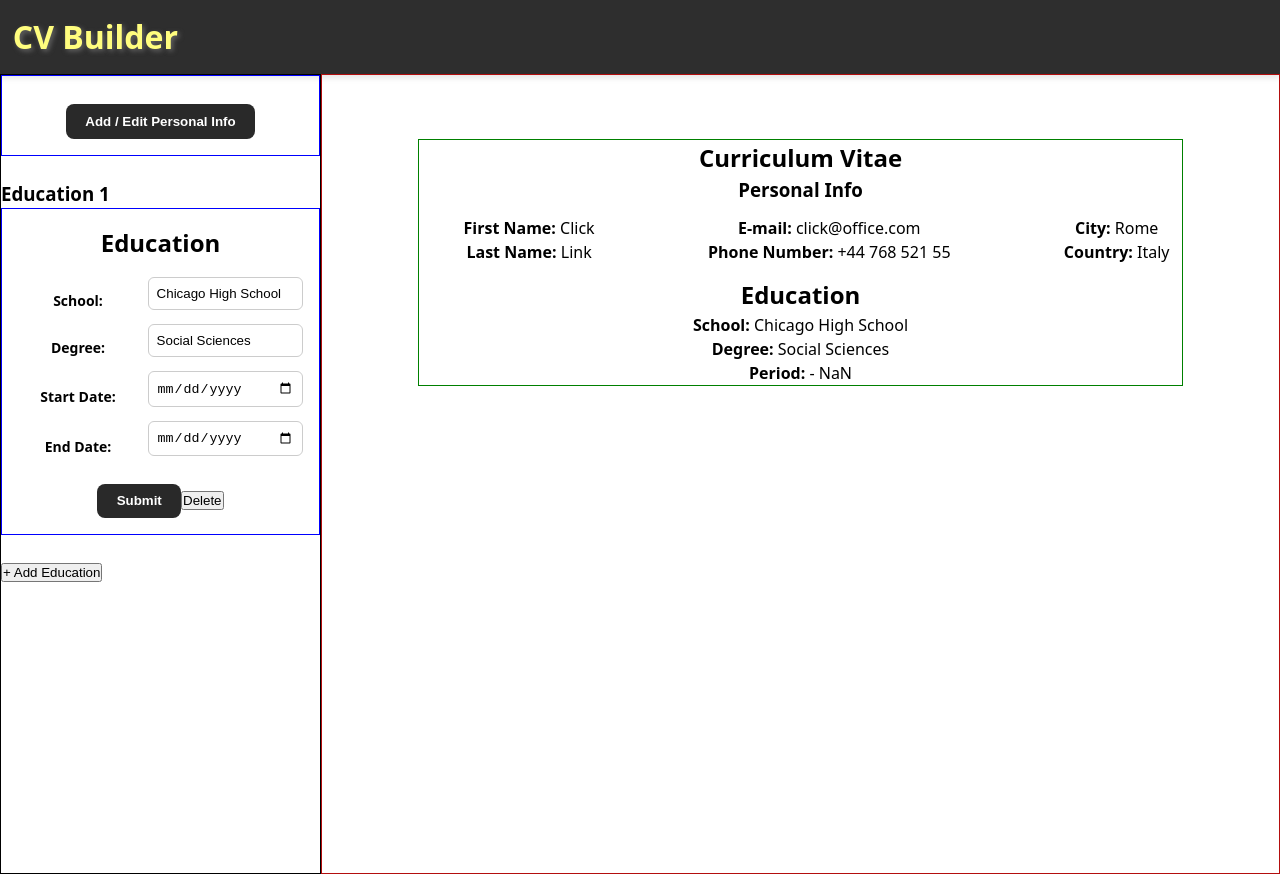
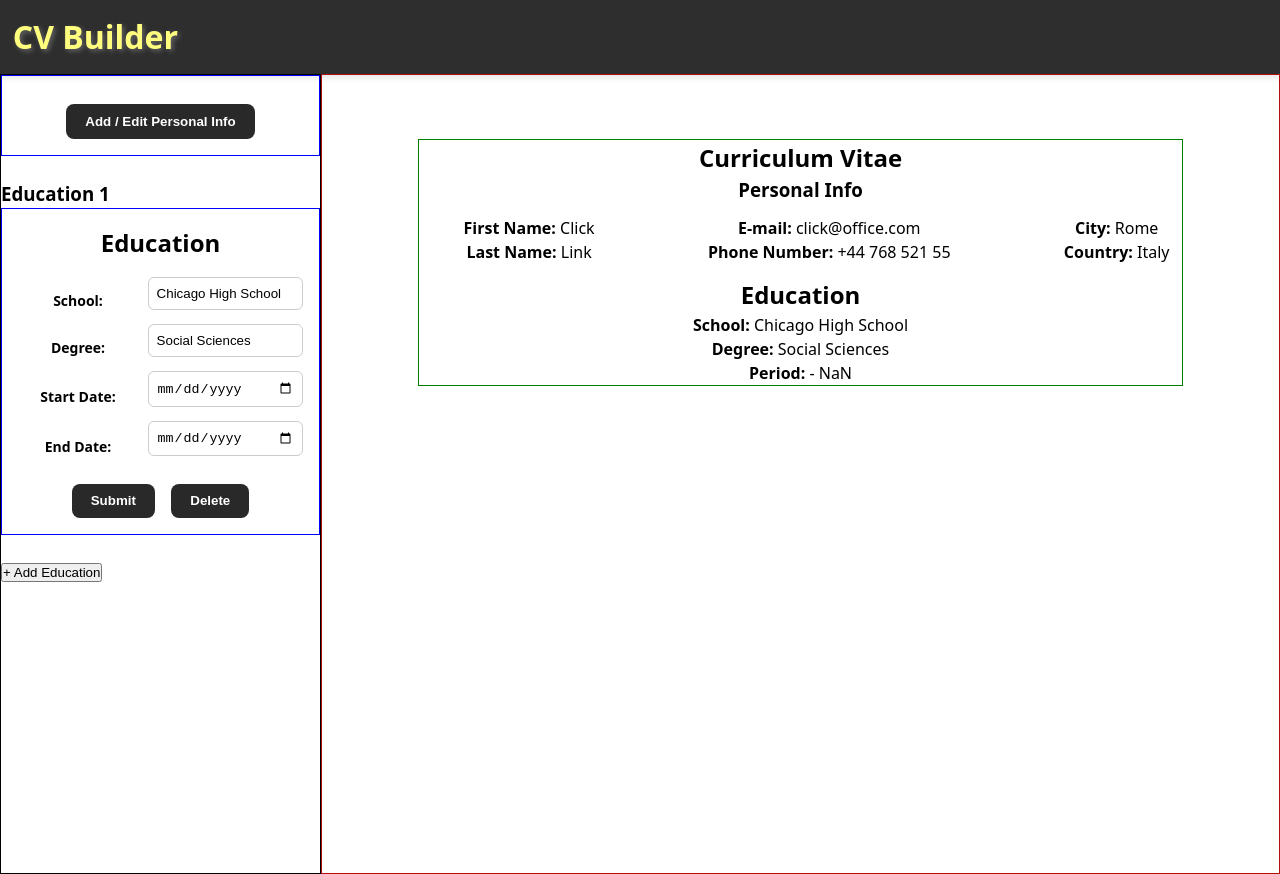
Before and after one commit to FreeFallRush/cv-application, a React (Vite) app: page / in a window 1280 px wide. Both pictures are taken after a click on the button "Add / Edit Education". Built offline with nearby package versions, Linux system fonts and the light colour scheme.

Commit message:
Structured EducationInfoForm.jsx btns
Styled btns in FormStyle.css

```diff
--- a/src/components/EducationInfoForm.jsx
+++ b/src/components/EducationInfoForm.jsx
@@ -70,12 +70,14 @@ function EducationInfoForm({ educationInfo, onSubmit, onDelete }) {
                 onChange={handleChange}
               />
             </div>
+            <div className="form-btns">
               <button type="submit" className="submit-btn">
                 Submit
               </button>
               <button type="button" className="delete-btn" onClick={onDelete}>
                 Delete
               </button>
+            </div>
           </form>
         </>
       )}
--- a/src/styles/FormStyles.css
+++ b/src/styles/FormStyles.css
@@ -22,7 +22,8 @@
 }
 
 .edit-btn,
-.submit-btn {
+.submit-btn,
+.delete-btn {
   background-color: #292929;
   color: white;
   border: none;
@@ -35,7 +36,8 @@
 }
 
 .edit-btn:hover,
-.submit-btn:hover {
+.submit-btn:hover,
+.delete-btn:hover {
   background-color: #6e6e6e;
 }
 
@@ -55,3 +57,9 @@
 .form-group input {
   flex: 1;
 }
+
+.form-btns {
+  display: flex;
+  justify-content: center;
+  gap: 1rem;
+}
```
Lines whose indentation alone changed are shown as unchanged.
